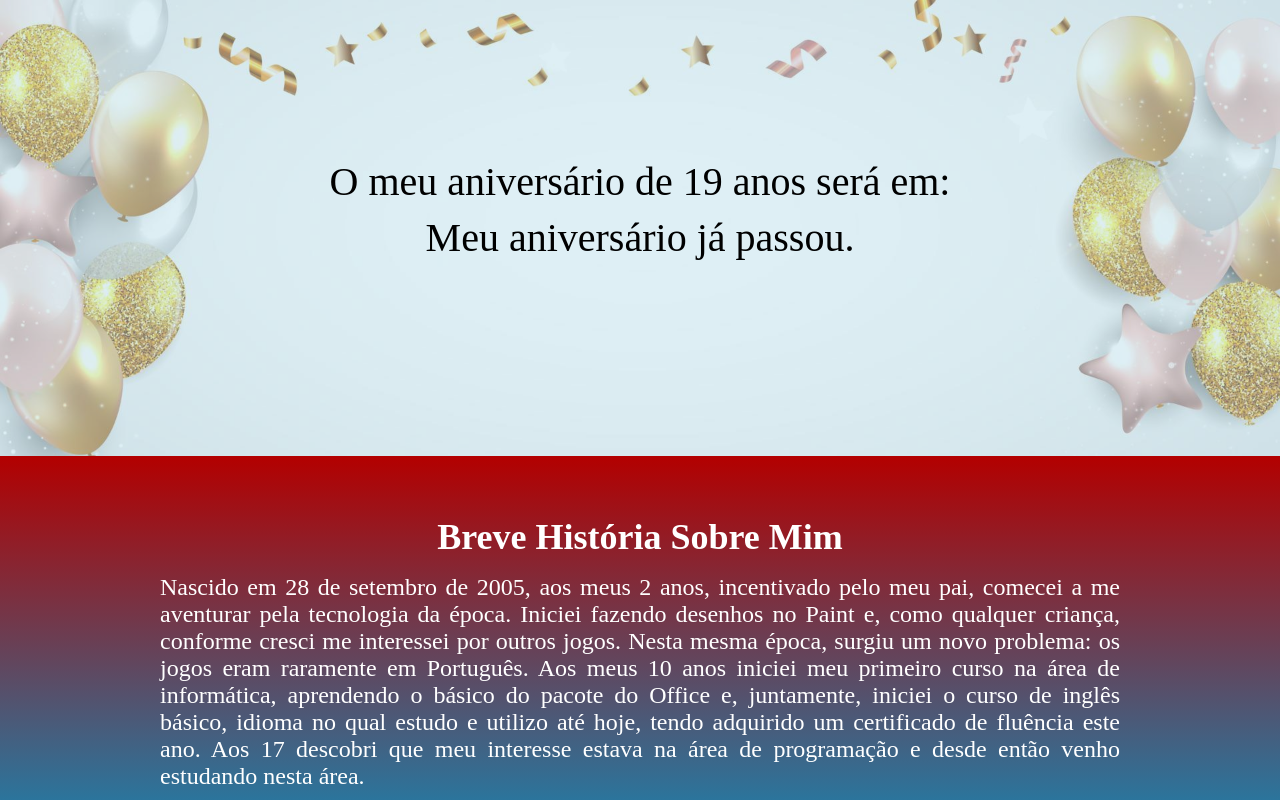
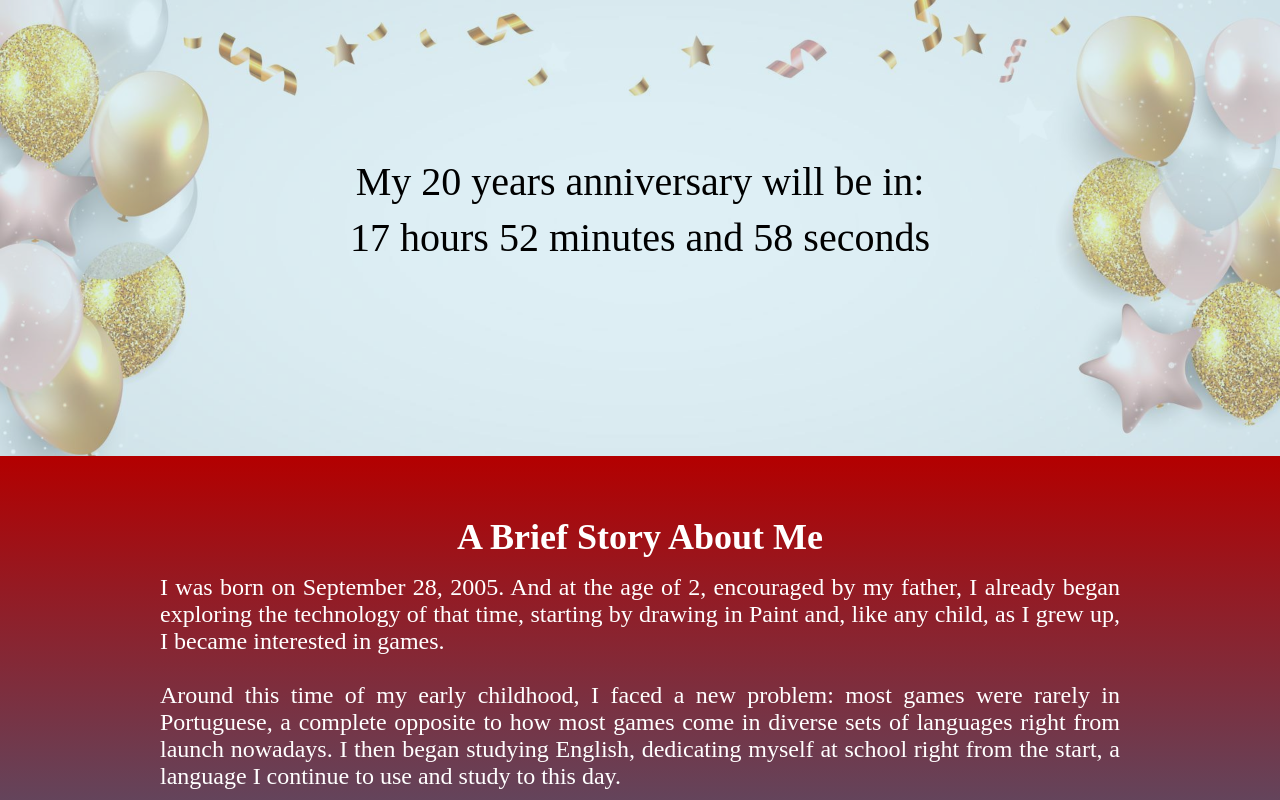
Before and after one commit to AsrielDreemurrGM/Birthday_Event_Page, a website built with Parcel: page src/index.html in a window 1280 px wide. Shown: the top 800 px of the page. Built offline with nearby package versions, Linux system fonts and the light colour scheme.

Commit message:
Converted Page To English
- Translated The Entire Page From Portuguese To English;
- Updated The "Brief Story About Me" Text To Reflect Personal Milestones;
- Updated The Countdown Timer To Use 2025 Birthday Date;

```diff
--- a/src/index.html
+++ b/src/index.html
@@ -3,26 +3,35 @@
 <head>
     <meta charset="UTF-8">
     <meta name="viewport" content="width=device-width, initial-scale=1.0">
-    <title>Meu Aniversário</title>
+    <title>My anniversary</title>
     <link rel="stylesheet" href="./styles/main.scss">
     <link href="https://unpkg.com/aos@2.3.1/dist/aos.css" rel="stylesheet">
 <body>
     <header class="hero">
         <div class="container" data-aos="fade-down">
-                <p class="hero__text">O meu aniversário de 19 anos será em: <span id="timer"></span></p>
+            <p class="hero__text">My 20 years anniversary will be in: <span id="timer"></span></p>
         </div>
     </header>
     <section class="birthday">
         <div class="container" data-aos="fade-up">
             <div class="birthday__details">
-                    <h1 class="birthday__details__title">Breve História Sobre Mim</h1>
+                <h1 class="birthday__details__title">A Brief Story About Me</h1>
                 <p class="birthday__details__description">
-                        Nascido em 28 de setembro de 2005, aos meus 2 anos, incentivado pelo meu pai, comecei a me aventurar pela tecnologia da época.
-                        Iniciei fazendo desenhos no Paint e, como qualquer criança, conforme cresci
-                        me interessei por outros jogos. Nesta mesma época, surgiu um novo problema: os jogos eram raramente em Português.
-                        Aos meus 10 anos iniciei meu primeiro curso na área de informática, aprendendo o básico do pacote do Office e, juntamente,
-                        iniciei o curso de inglês básico, idioma no qual estudo e utilizo até hoje, tendo adquirido um certificado de fluência este ano.
-                        Aos 17 descobri que meu interesse estava na área de programação e desde então venho estudando nesta área.
+                    I was born on September 28, 2005. And at the age of 2, encouraged by my father, I already began
+                    exploring the technology of that time, starting by drawing in Paint and, like any child,
+                    as I grew up, I became interested in games.<br><br>
+                    Around this time of my early childhood, I faced a new problem: most games were rarely in Portuguese,
+                    a complete opposite to how most games come in diverse sets of languages right from launch nowadays.
+                    I then began studying English, dedicating myself at school right from the start, a language I
+                    continue to use and study to this day.<br><br>
+                    At the age of 10, I started my first computer course, together with my first official English one,
+                    learning the basics of the Office suite and advancing my English skills.<br><br>
+                    When I was around 17 years old and graduating from school, I discovered my passion for
+                    programming.<br><br>
+                    Since then I have been fully dedicated to studying in this field, earning my English fluency
+                    certificate in 2024 and my Full Stack Java Developer certificate in August 2025.<br><br>
+                    This journey has shaped not only my skills but also who I am today, and I look forward to what comes
+                    next.
                 </p>
             </div>
         </div>
--- a/src/scripts/main.js
+++ b/src/scripts/main.js
@@ -1,6 +1,6 @@
 AOS.init();
 
-const birthdayDate = new Date("Sep 28, 2024 12:00:00");
+const birthdayDate = new Date("Sep 28, 2025 00:00:00");
 const timeStamp = birthdayDate.getTime();
 
 const calcDate = setInterval(function() {
@@ -17,10 +17,10 @@ const calcDate = setInterval(function() {
     const minutesUntilBirthday = Math.floor((timeUntilBirthday % hoursCalc) / (minutesCalc));
     const secondsUntilBirthday = Math.floor((timeUntilBirthday % minutesCalc) / 1000);
 
-    document.getElementById('timer').innerHTML = `<br>${hoursUntilBirthday} horas ${minutesUntilBirthday} minutos e ${secondsUntilBirthday} segundos`;
+    document.getElementById('timer').innerHTML = `<br>${hoursUntilBirthday} hours ${minutesUntilBirthday} minutes and ${secondsUntilBirthday} seconds`;
 
     if(timeUntilBirthday < 0) {
         clearInterval(calcDate);
-        document.getElementById('timer').innerHTML = `<br>Meu aniversário já passou.`;
+        document.getElementById('timer').innerHTML = `<br>My 20 years birthday already passed.`;
     }
 }, 1000)
```
Lines whose indentation alone changed are shown as unchanged.
